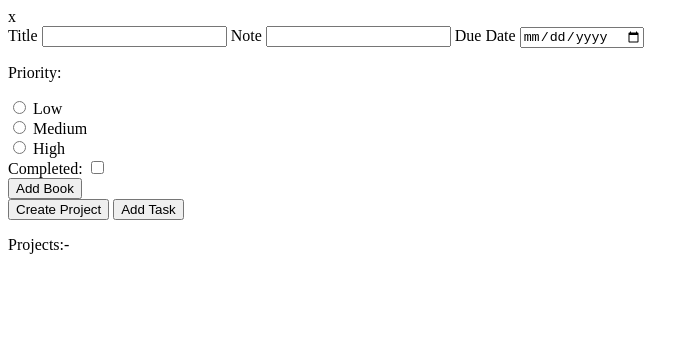
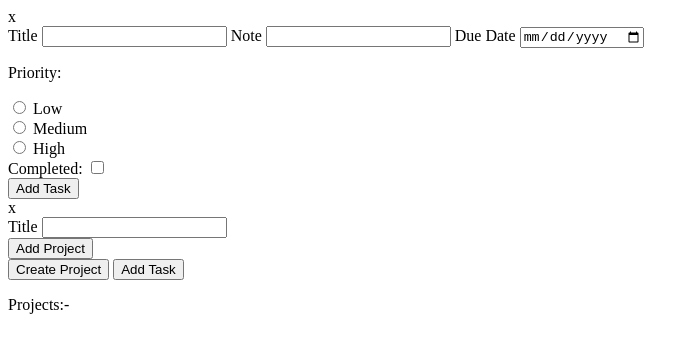
Before and after one commit to Aditya-A-G/to-do-list, a plain HTML site: page index.html in a window 1280 px wide. Shown: the whole page, without its empty margins (0-699 px from the left). Drawn offline with Linux system fonts and the light colour scheme.

Commit message:
display projects

```diff
--- a/index.html
+++ b/index.html
@@ -9,7 +9,7 @@
   </head>
   <body>
     <div class="pop-up" id="popUp">
-      <span class="close">x</span>
+      <span class="close closeTaskForm">x</span>
 
       <form method="post">
         <label for="name" class="input">
@@ -54,15 +54,30 @@
         </div>
 
         <div class="wrapper submit">
-          <button id="submit" type="submit">Add Book</button>
+          <button id="taskSubmit" type="submit">Add Task</button>
+        </div>
+      </form>
+    </div>
+
+    <div class="pop-up" id="projectPopUp">
+      <span class="close closeProjectForm">x</span>
+
+      <form method="post">
+        <label for="projectName" class="input">
+          <span>Title</span>
+          <input type="text" id="projectName" required />
+        </label>
+
+        <div class="wrapper submit">
+          <button id="projectSubmit" type="submit">Add Project</button>
         </div>
       </form>
     </div>
 
     <div class="main">
       <div class="options">
-        <button class="button">Create Project</button>
-        <button class="button">Add Task</button>
+        <button class="button createProject">Create Project</button>
+        <button class="button addTask">Add Task</button>
       </div>
       <div class="content">
         <div class="leftSection">
```
